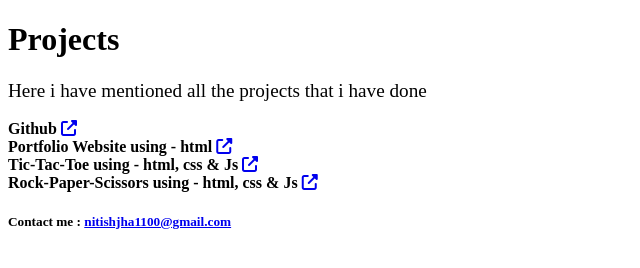
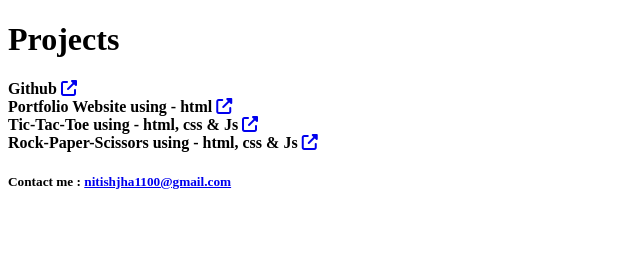
Before and after one commit to nitishjha18/Portfoliohtml, a plain HTML site: page Projects.html in a window 1280 px wide. Shown: the whole page, without its empty margins (0-640 px from the left). Drawn offline with Linux system fonts and the light colour scheme.

Commit message:
Minor change

```diff
--- a/Projects.html
+++ b/Projects.html
@@ -10,7 +10,7 @@
 <main>
 <body>
     <h1>Projects</h1>
-    <article><big>Here i have mentioned all the projects that i have done</big></article><br>
+    <!-- <article><big>Here i have mentioned all the projects that i have done</big></article><br> -->
 
     <section><b>Github</b> <a href="https://github.com/nitishjha18">
         <i class="fas fa-external-link-alt"></i>
```
